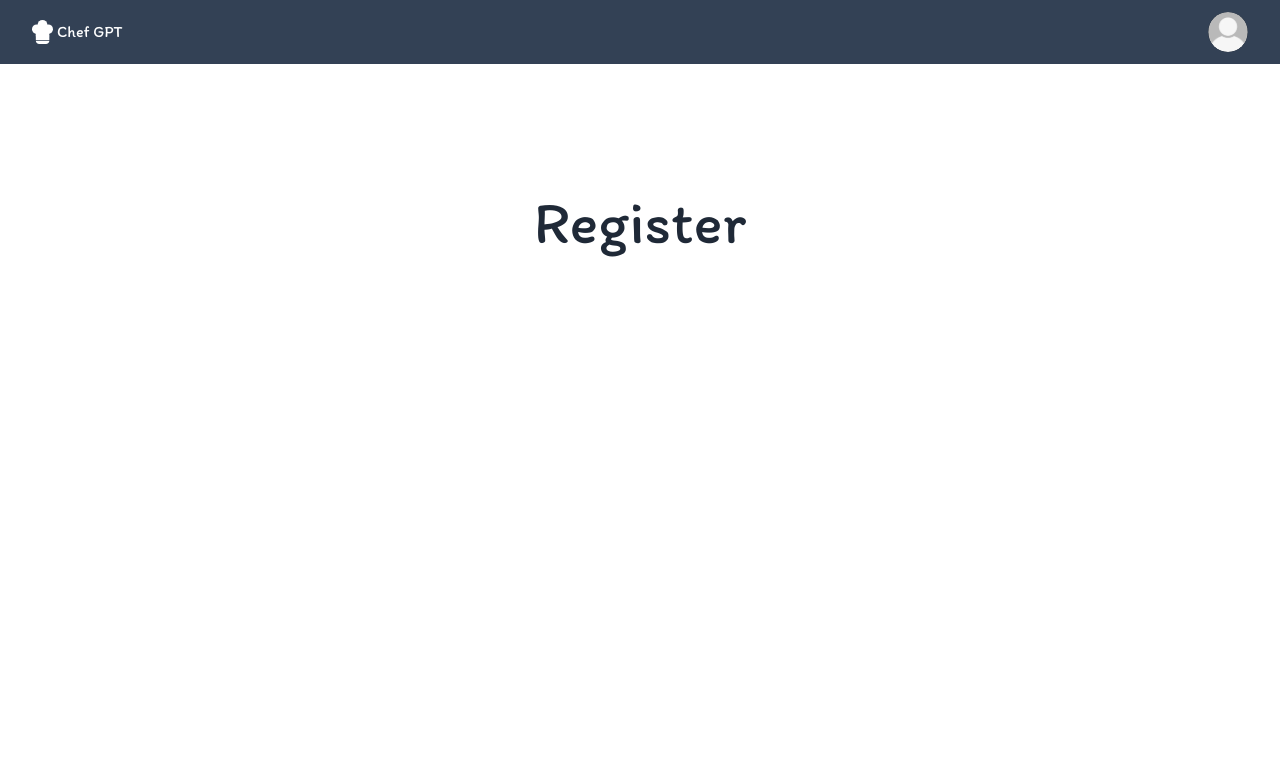
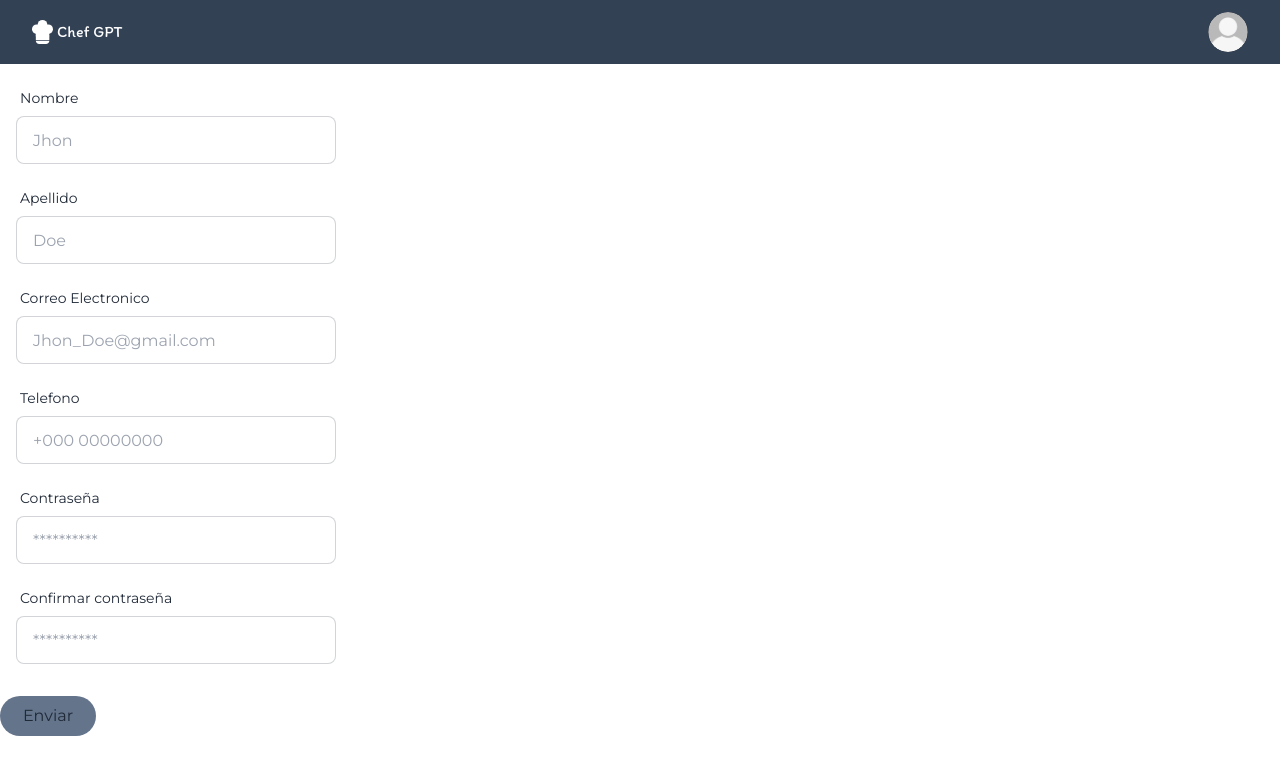
Before and after one commit to No-Country/S12-04-T-Node-React, a React (Vite) app in the folder frontend/: page /signup in a window 1280 px wide. Shown: the top 774 px of the page. Built offline with nearby package versions, Linux system fonts and the light colour scheme.

Commit message:
feat/register

```diff
--- a/frontend/src/pages/Register.jsx
+++ b/frontend/src/pages/Register.jsx
@@ -1,11 +1,85 @@
+// import { useState } from "react";
+const Register = () => {
+  // const {user,SetUser} = useState({})
+  function sendUser(e) {
+    console.log(e);
+  }
+  return (
+    <form onSubmit={sendUser}>
+      {/* Nombre */}
+      <label className="form-control w-full max-w-xs ml-4 mt-4">
+        <div className="label">
+          <span className="label-text">Nombre</span>
+        </div>
+        <input
+          type="text"
+          placeholder="Jhon"
+          className="input input-bordered w-full max-w-xs "
+        />
+      </label>
+      {/* Apellido */}
+      <label className="form-control w-full max-w-xs ml-4 mt-4">
+        <div className="label">
+          <span className="label-text">Apellido</span>
+        </div>
+        <input
+          type="text"
+          placeholder="Doe"
+          className="input input-bordered w-full max-w-xs "
+        />
+      </label>
+      {/* Correo Electronico */}
+      <label className="form-control w-full max-w-xs ml-4 mt-4">
+        <div className="label">
+          <span className="label-text">Correo Electronico</span>
+        </div>
+        <input
+          type="text"
+          placeholder="Jhon_Doe@gmail.com"
+          className="input input-bordered w-full max-w-xs "
+        />
+      </label>
+      {/* Telefono */}
+      <label className="form-control w-full max-w-xs ml-4 mt-4">
+        <div className="label">
+          <span className="label-text">Telefono</span>
+        </div>
+        <input
+          type="text"
+          placeholder="+000 00000000"
+          className="input input-bordered w-full max-w-xs "
+        />
+      </label>
+      {/* Contraseña */}
+      <label className="form-control w-full max-w-xs ml-4 mt-4">
+        <div className="label">
+          <span className="label-text">Contraseña</span>
+        </div>
+        <input
+          type="text"
+          placeholder="**********"
+          className="input input-bordered w-full max-w-xs "
+        />
+      </label>
+      {/* Confirmar contraseña */}
+      <label className="form-control w-full max-w-xs ml-4 mt-4">
+        <div className="label">
+          <span className="label-text">Confirmar contraseña</span>
+        </div>
+        <input
+          type="text"
+          placeholder="**********"
+          className="input input-bordered w-full max-w-xs "
+        />
+      </label>
+      <button
+        className="w-24 p-2 mt-8 bg-slate-500 rounded-full"
+        onSubmit={sendUser}
+      >
+        Enviar
+      </button>
+    </form>
+  );
+};
 
-
-const Register = () => {
-  return (
-    <header className="flex justify-center mt-32">
-    <h1 className="text-6xl font-bold">Register</h1>
-  </header>
-  )
-}
-
-export default Register
+export default Register;
```
Also changed, not shown: frontend/src/routes/index.jsx (+7 -3 lines).
